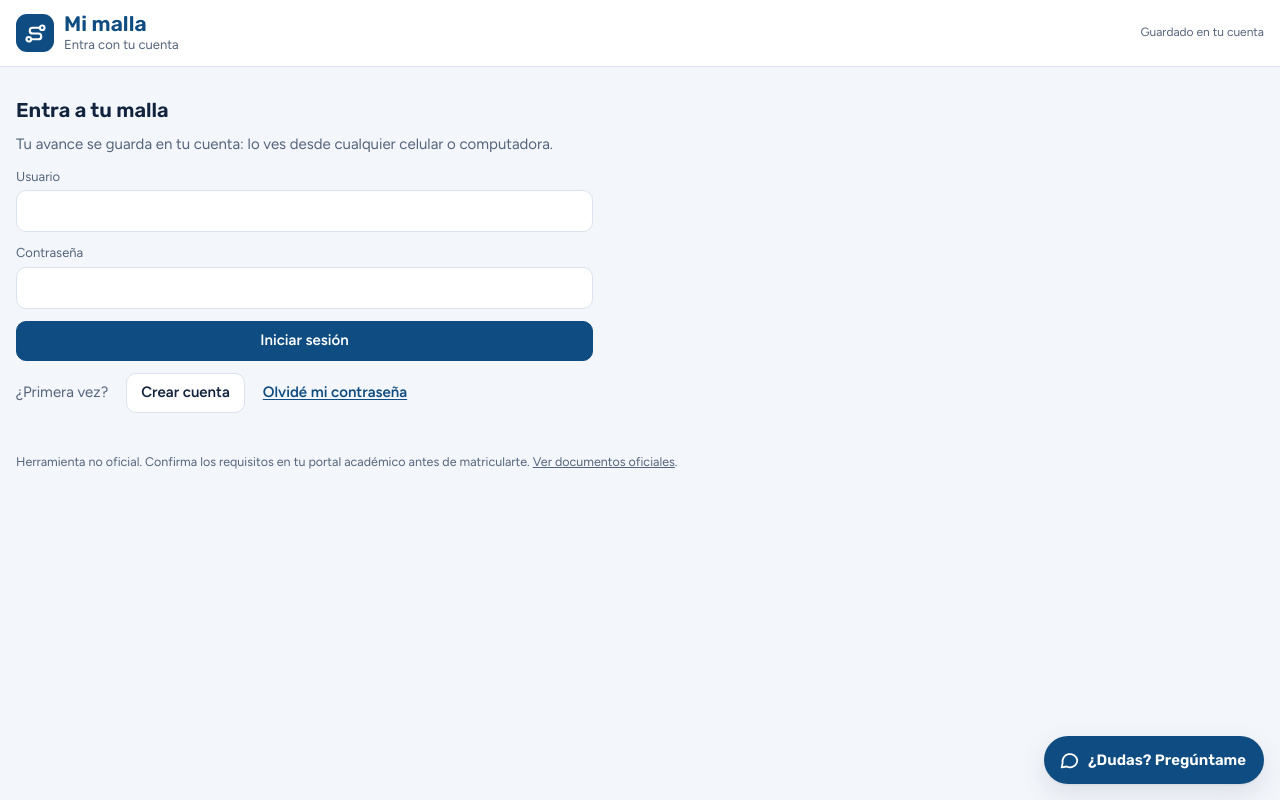
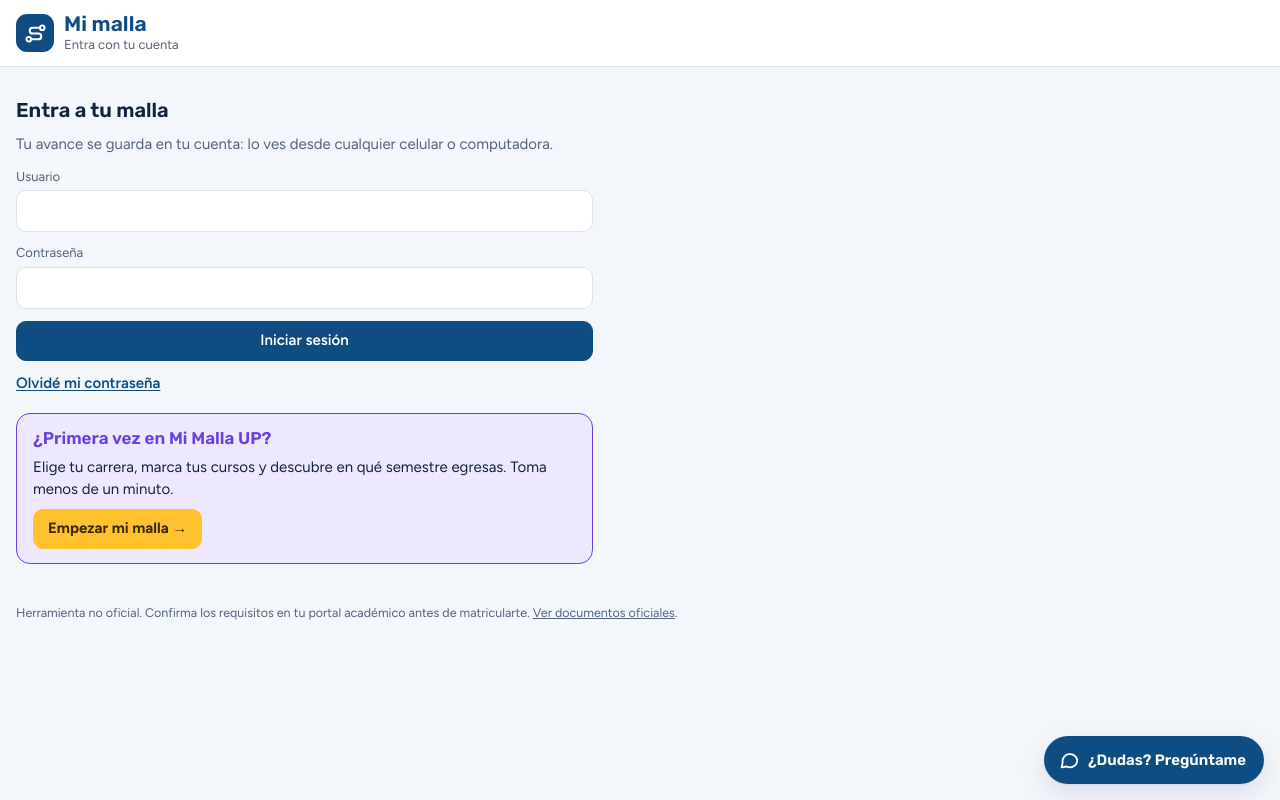
Before and after one commit to AlvaroCE-dev/Mi-Malla, a plain HTML site: page index.html in a window 1280 px wide. Drawn offline with Linux system fonts and the light colour scheme.

Commit message:
Add files via upload
llamativo

```diff
--- a/index.html
+++ b/index.html
@@ -213,7 +213,11 @@ details>summary{cursor:pointer}
 .auth{max-width:420px}
 .auth-f{display:grid;gap:12px;width:100%}
 .auth-f .field input{width:100%}
-.auth-links{display:flex;flex-wrap:wrap;gap:6px 18px;align-items:center}
+.auth-links{display:flex;flex-wrap:wrap;gap:6px 18px;align-items:center;margin:0}
+.auth-new{display:grid;gap:8px;justify-items:start;width:100%;margin-top:6px;padding:14px 16px;border-radius:14px;background:var(--plan-soft);border:1.5px solid var(--plan)}
+.auth-new b{font:600 17px/1.25 var(--display);color:var(--plan)}
+.auth-new p{margin:0}
+.auth-new .btn{font-weight:700}
 .imp{display:grid;gap:8px;padding:12px;border-radius:12px;background:var(--plan-soft)}
 .imp-l{display:flex;flex-wrap:wrap;gap:8px}
 .codigo{font:700 24px/1.2 ui-monospace,Menlo,Consolas,monospace;letter-spacing:.08em;padding:14px;border:1.5px dashed var(--line);border-radius:12px;text-align:center;background:var(--bg);user-select:all;-webkit-user-select:all}
@@ -966,7 +970,7 @@ async function connect(){
     else USERS[curUser]=S;
     cache();
     if(changed||first)render();
-    if(!fromCache&&!dirtyIds.size&&!saving&&!readOnly)setSave("Guardado en tu cuenta");
+    if(!fromCache&&!dirtyIds.size&&!saving&&!readOnly)setSave(CU&&!curUser?"":"Guardado en tu cuenta");
   },err=>{clearTimeout(t);dbRef=null;loaded=true;setSave("Se guarda solo en este navegador");render();});
 }
 function selectUser(id){
@@ -1399,7 +1403,8 @@ function authHTML(){
       <p class="warn" id="login-err" role="alert" hidden></p>
       <button class="btn" type="submit" id="login-go">Iniciar sesión</button>
     </form>
-    <div class="auth-links"><span class="muted">¿Primera vez?</span><button class="btn ghost" type="button" id="user-new2">Crear cuenta</button><button class="lnk" type="button" id="olvide">Olvidé mi contraseña</button></div>
+    <p class="auth-links"><button class="lnk" type="button" id="olvide">Olvidé mi contraseña</button></p>
+    <div class="auth-new"><b>¿Primera vez en Mi Malla UP?</b><p>Elige tu carrera, marca tus cursos y descubre en qué semestre egresas. Toma menos de un minuto.</p><button class="btn sun" type="button" id="user-new2">Empezar mi malla <span aria-hidden="true">→</span></button></div>
   </section>`;
 }
 function renderHead(){
```
